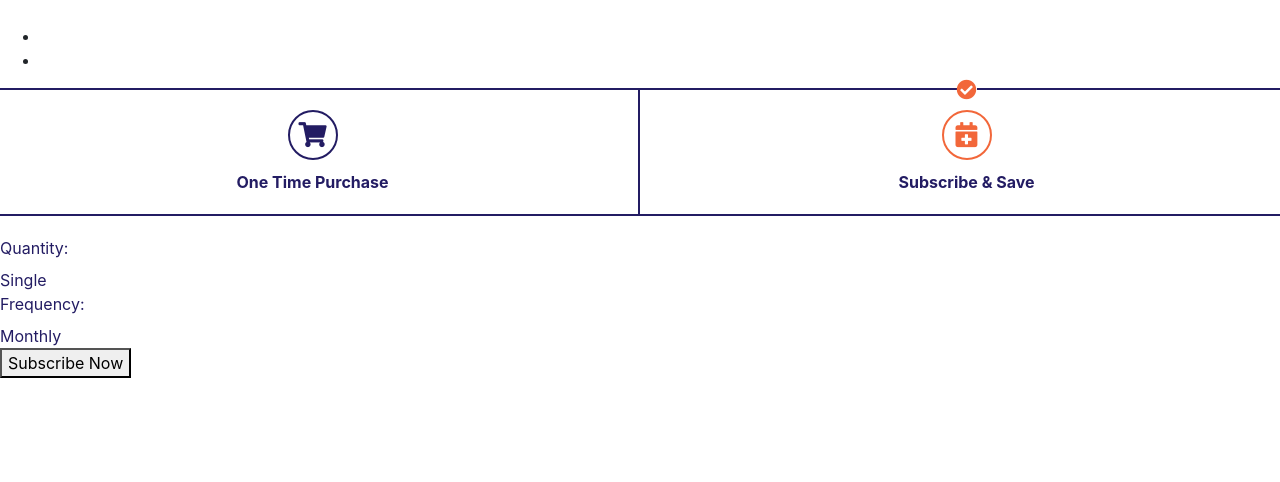
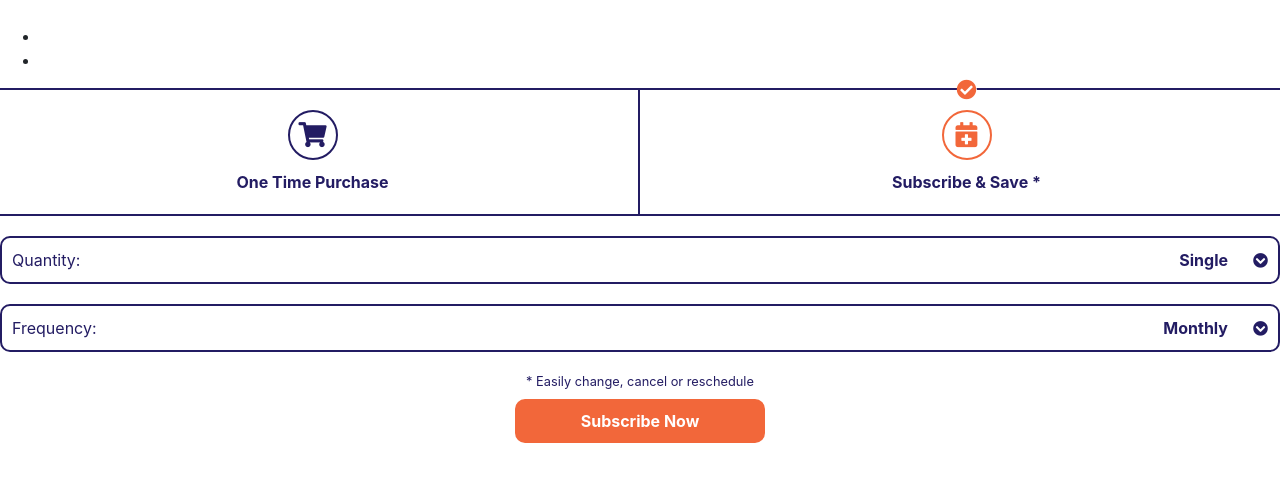
Before and after one commit to hiprez/felixandfetch-RF, a React (Create React App) app: page / in a window 1280 px wide. Shown: the top 482 px of the page. Built offline with nearby package versions, Linux system fonts and the light colour scheme; no server answers.

Commit message:
main styles

```diff
--- a/src/components/Frequency.js
+++ b/src/components/Frequency.js
@@ -15,6 +15,7 @@ class Frequency extends Component {
         <div onClick={ ( e ) => { var active = !this.state.active; this.setState( { active } ); } }>
           <label>Frequency:</label>
           <div className="value">{ this.props.frequency }</div>
+          <i className={ 'fas fa-chevron-circle-' + ( this.state.active ? 'up' : 'down' ) }></i>
         </div>
         <ul style={ { display: [ 'none', 'block' ][ +this.state.active ] } }>
           { this.props.frequencyOptions.map( this.eachFrequency, this ) }
--- a/src/components/Quantity.js
+++ b/src/components/Quantity.js
@@ -15,6 +15,7 @@ class Quantity extends Component {
         <div onClick={ ( e ) => { var active = !this.state.active; this.setState( { active } ); } }>
           <label>Quantity:</label>
           <div className="value">{ this.props.quantity }</div>
+          <i className={ 'fas fa-chevron-circle-' + ( this.state.active ? 'up' : 'down' ) }></i>
         </div>
         <ul style={ { display: [ 'none', 'block' ][ +this.state.active ] } }>
           { this.props.quantityOptions.map( this.eachQuantity, this ) }
--- a/src/components/Submit.js
+++ b/src/components/Submit.js
@@ -13,9 +13,10 @@ class Submit extends Component {
   render() {
     return (
       <div className="Submit">
-        <button onClick={ ( e ) => { this.onClick(); } }>
+        <label style={ { display: [ 'none', 'block' ][ +( 'sub' === this.props.type ) ] } }>* Easily change, cancel or reschedule</label>
+        <div className="submit-button" onClick={ ( e ) => { this.onClick(); } }>
           { TITLE_MAP[ this.props.type ] }
-        </button>
+        </div>
       </div>
     );
   }
--- a/src/components/Type.js
+++ b/src/components/Type.js
@@ -28,7 +28,7 @@ class Type extends Component {
               <div className="icon-container">
                 <i className="fas fa-calendar-plus"></i>
               </div>
-              <div>Subscribe & Save</div>
+              <div>Subscribe & Save *</div>
             </div>
           </div>
         </div>
--- a/src/styles/_main.scss
+++ b/src/styles/_main.scss
@@ -1,5 +1,27 @@
 .App {
   color: $secondary-color;
+
+  *, ::after, ::before {
+    box-sizing: border-box;
+  }
+
+  .row {
+    display: flex;
+    -ms-flex-wrap: wrap;
+    flex-wrap: wrap;
+    margin-right: -15px;
+    margin-left: -15px;
+  }
+
+  .col-6 {
+    position: relative;
+    -ms-flex: 0 0 50%;
+    flex: 0 0 50%;
+    width: 100%;
+    max-width: 50%;
+    padding-right: 15px;
+    padding-left: 15px;
+  }
 
   .Type {
     margin-bottom: 20px;
@@ -21,6 +43,7 @@
           color: $primary-color;
           font-size: 20px;
           background: #fff;
+          border-radius: 50%;
           transform: translate(-10px,0);
         }
 
@@ -67,4 +90,74 @@
       }
     }
   }
+
+  .Quantity,
+  .Frequency {
+    margin-bottom: 20px;
+    border: 2px solid $secondary-color;
+    border-radius: 10px;
+
+    > div {
+      position: relative;
+      padding: 10px 50px 10px 50px;
+      font-weight: bold;
+      text-align: right;
+
+      label,
+      i {
+        position: absolute;
+      }
+
+      label {
+        top: 10px;
+        left: 10px;
+        font-weight: normal;
+      }
+
+      i {
+        top: 15px;
+        right: 10px;
+        color: $secondary-color;
+        font-size: 15px;
+      }
+    }
+
+    ul {
+      padding: 0 50px;
+      text-align: right;
+
+      li {
+        padding: 10px 0;
+        list-style: none;
+
+        &:hover {
+          color: $primary-color;
+        }
+      }
+    }
+  }
+
+  .Submit {
+    text-align: center;
+
+    label {
+      font-size: .8rem;
+    }
+
+    .submit-button {
+      width: 100%;
+      max-width: 250px;
+      margin: 0 auto;
+      padding: 10px;
+      color: #fff;
+      text-align: center;
+      font-weight: bold;
+      background: $primary-color;
+      border-radius: 10px;
+
+      &:hover {
+        cursor: pointer;
+      }
+    }
+  }
 }
```
